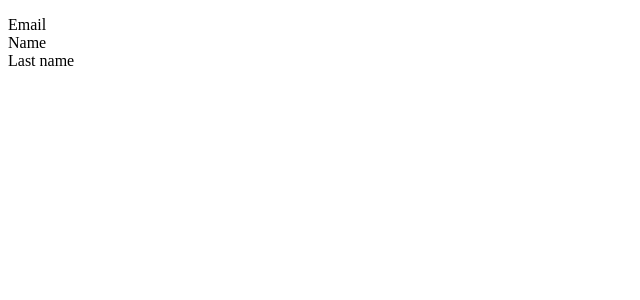
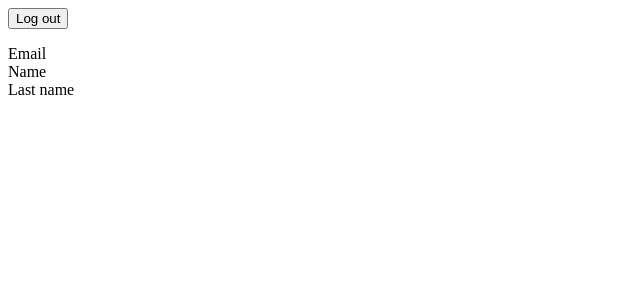
Before and after one commit to julienroyer/odyssee_homer, a React (Create React App) app in the folder front/: page /profile in a window 1280 px wide. Shown: the top 300 px of the page, without its empty margins (0-640 px from the left). Built offline with nearby package versions, Linux system fonts and the light colour scheme.

Commit message:
fadfsafd

```diff
--- a/front/src/Profile.js
+++ b/front/src/Profile.js
@@ -1,21 +1,25 @@
 import React, { Component } from 'react';
+import { withRouter } from 'react-router-dom';
 
-export default class Profile extends Component {
+class Profile extends Component {
     constructor(props) {
         super(props);
         this.state = {};
     }
 
     render() {
-        return (
-            <dl>
+        return [
+            <button key="0" onClick={() => this.props.history.push('/signin')}>Log out</button>,
+            <dl key="1">
                 <dt>Email</dt>
                 <dd>{this.state.email}</dd>
                 <dt>Name</dt>
                 <dd>{this.state.name}</dd>
                 <dt>Last name</dt>
                 <dd>{this.state.lastname}</dd>
-            </dl>
-        );
+            </dl>,
+        ];
     }
 }
+
+export default withRouter(Profile);
```
